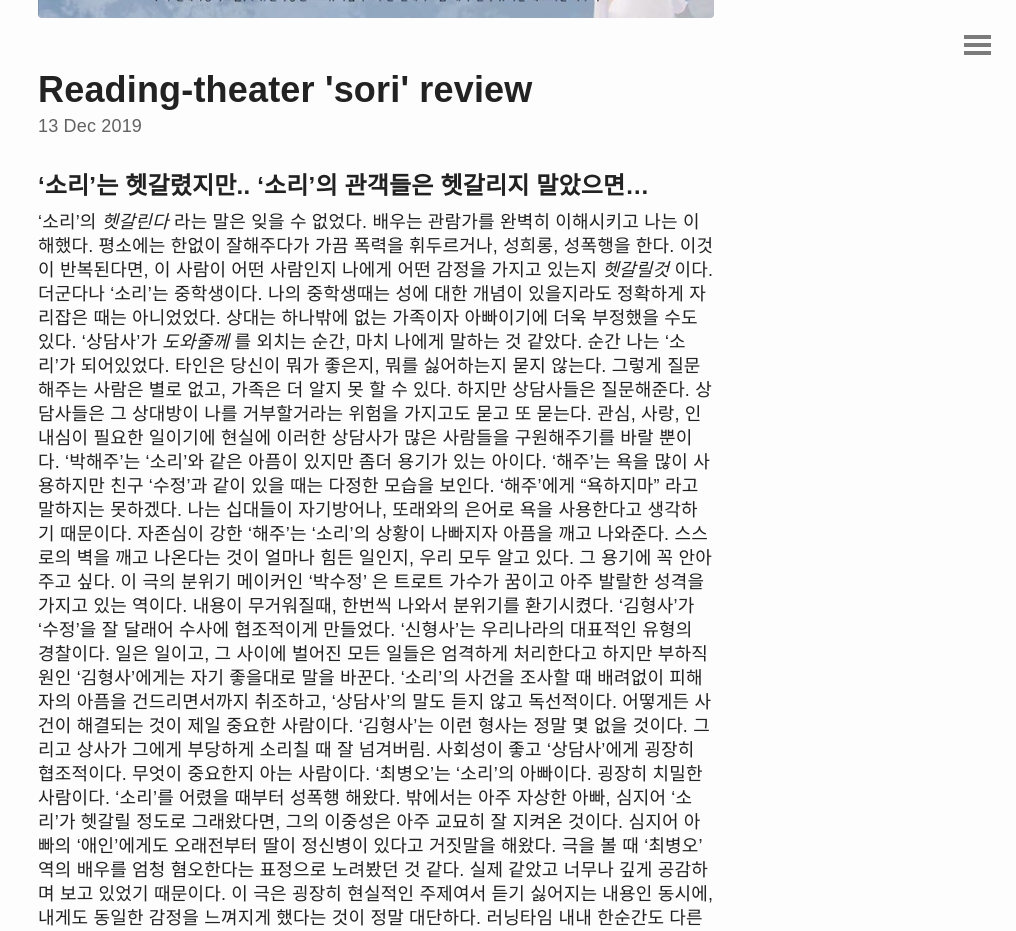
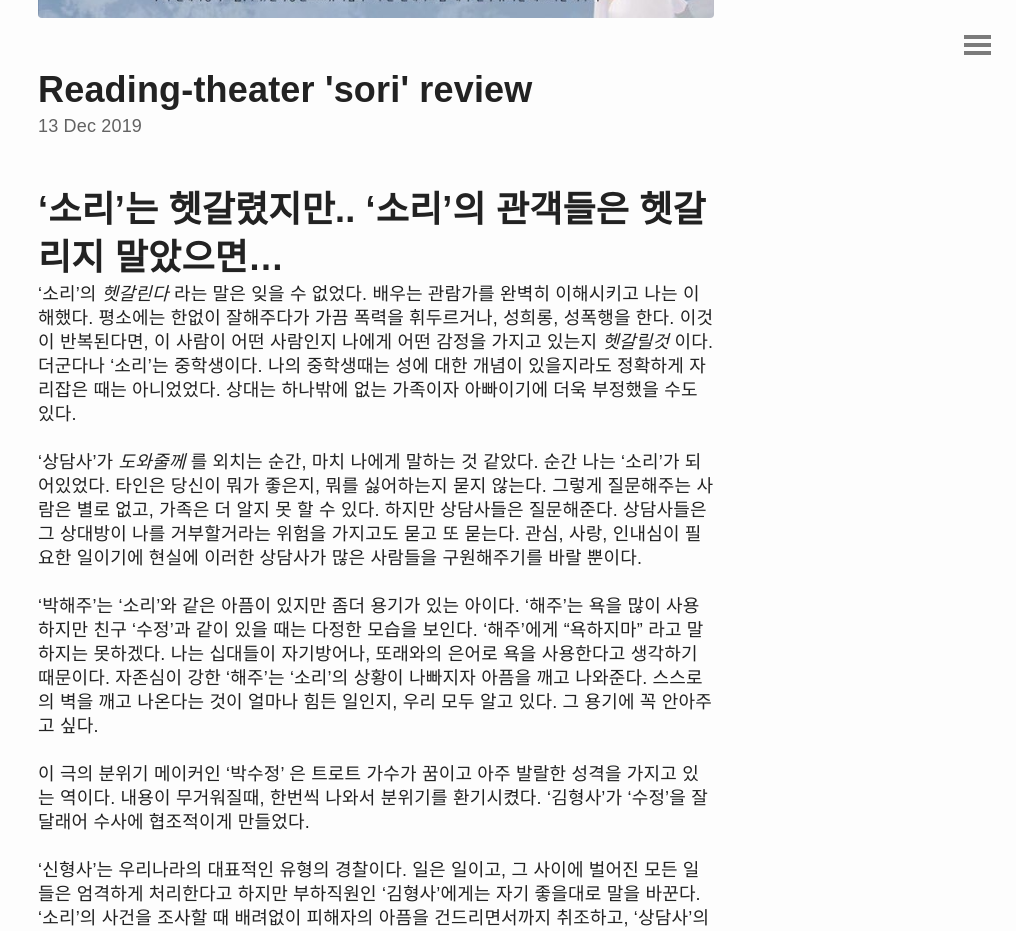
Before and after one commit to Jungyunheese/anydodid, a Jekyll site: the page built from _posts/2019-12-13-reading-theater-sori-review.md, in a window 1280 px wide and 1400 px high, scrolled down 1066 px. Shown: the top 931 px of the window, without its empty margins (264-1280 px from the left). Built offline with Jekyll 4.4.1, drawn with Linux system fonts in a browser that asks for light colours; comment, search, counter and statistics services are not loaded; some of the changed lines change nothing that is shown; some of the changed text lies outside the part shown.

Commit message:
Update 2019-12-13-reading-theater-sori-review.md

```diff
--- a/_posts/2019-12-13-reading-theater-sori-review.md
+++ b/_posts/2019-12-13-reading-theater-sori-review.md
@@ -12,20 +12,26 @@ categories:
 tags:
   - 현대차그룹 대학 연극,뮤지컬 패스티벌
   - H-씨어터 연극
-description: ‘소리’의 *헷갈린다* 라는 말은 잊을 수 없었다.
+description: ‘소리’의 "헷갈린다" 라는 말은 잊을 수 없었다.
 ---
 
-### '소리'는 헷갈렸지만.. '소리'의 관객들은 헷갈리지 말았으면...
+## '소리'는 헷갈렸지만.. '소리'의 관객들은 헷갈리지 말았으면...
 
 ‘소리’의 *헷갈린다* 라는 말은 잊을 수 없었다. 배우는 관람가를 완벽히 이해시키고 나는 이해했다. 평소에는 한없이 잘해주다가 가끔 폭력을 휘두르거나, 성희롱, 성폭행을 한다. 이것이 반복된다면, 이 사람이 어떤 사람인지 나에게 어떤 감정을 가지고 있는지 *헷갈릴것* 이다. 더군다나 ‘소리’는 중학생이다. 나의 중학생때는 성에 대한 개념이 있을지라도 정확하게 자리잡은 때는 아니었었다. 상대는 하나밖에 없는 가족이자 아빠이기에 더욱 부정했을 수도 있다.
+
 ‘상담사’가 *도와줄께* 를 외치는 순간, 마치 나에게 말하는 것 같았다. 순간 나는 ‘소리’가 되어있었다. 타인은 당신이 뭐가 좋은지, 뭐를 싫어하는지 묻지 않는다. 그렇게 질문해주는 사람은 별로 없고, 가족은 더 알지 못 할 수 있다. 하지만 상담사들은 질문해준다. 상담사들은 그 상대방이 나를 거부할거라는 위험을 가지고도 묻고 또 묻는다. 관심, 사랑, 인내심이 필요한 일이기에 현실에 이러한 상담사가 많은 사람들을 구원해주기를 바랄 뿐이다.
+
 ‘박해주’는 ‘소리’와 같은 아픔이 있지만 좀더 용기가 있는 아이다. ‘해주’는 욕을 많이 사용하지만 친구 ‘수정’과 같이 있을 때는 다정한 모습을 보인다. ‘해주’에게 “욕하지마” 라고 말하지는 못하겠다. 나는 십대들이 자기방어나, 또래와의 은어로 욕을 사용한다고 생각하기 때문이다. 자존심이 강한 ‘해주’는 ‘소리’의 상황이 나빠지자 아픔을 깨고 나와준다. 스스로의 벽을 깨고 나온다는 것이 얼마나 힘든 일인지, 우리 모두 알고 있다. 그 용기에 꼭 안아주고 싶다.
+
 이 극의 분위기 메이커인 ‘박수정’ 은 트로트 가수가 꿈이고 아주 발랄한 성격을 가지고 있는 역이다. 내용이 무거워질때, 한번씩 나와서 분위기를 환기시켰다. ‘김형사’가 ‘수정’을 잘 달래어 수사에 협조적이게 만들었다.
+
 ‘신형사’는 우리나라의 대표적인 유형의 경찰이다. 일은 일이고, 그 사이에 벌어진 모든 일들은 엄격하게 처리한다고 하지만 부하직원인 ‘김형사’에게는 자기 좋을대로 말을 바꾼다. ‘소리’의 사건을 조사할 때 배려없이 피해자의 아픔을 건드리면서까지 취조하고, ‘상담사’의 말도 듣지 않고 독선적이다. 어떻게든 사건이 해결되는 것이 제일 중요한 사람이다.
+
 ‘김형사’는 이런 형사는 정말 몇 없을 것이다. 그리고 상사가 그에게 부당하게 소리칠 때 잘 넘겨버림. 사회성이 좋고 ‘상담사’에게 굉장히 협조적이다. 무엇이 중요한지 아는 사람이다.
+
 ‘최병오’는 ‘소리’의 아빠이다. 굉장히 치밀한 사람이다. ‘소리’를 어렸을 때부터 성폭행 해왔다. 밖에서는 아주 자상한 아빠, 심지어 ‘소리’가 헷갈릴 정도로 그래왔다면, 그의 이중성은 아주 교묘히 잘 지켜온 것이다. 심지어 아빠의 ‘애인’에게도 오래전부터 딸이 정신병이 있다고 거짓말을 해왔다. 극을 볼 때 ‘최병오’ 역의 배우를 엄청 혐오한다는 표정으로 노려봤던 것 같다. 실제 같았고 너무나 깊게 공감하며 보고 있었기 때문이다.
 이 극은 굉장히 현실적인 주제여서 듣기 싫어지는 내용인 동시에,  내게도 동일한 감정을 느껴지게 했다는 것이 정말 대단하다. 러닝타임 내내 한순간도 다른 생각이 든적이 없다. 긴장감, 무서움, 따스함, 포근함 등이 극에 몰입하는 모든 순간들이 다 느껴져서 연극으로 정식으로 나오면 다시 보고싶다  꼭 제작되길 간절히 빈다.
 
-![표](C:\Users\fitty\blog\img\post\01\표.jpg)
+![표](..\img\post\01\표.jpg)
 
-![배우들](C:\Users\fitty\blog\img\post\01\배우들.jpg)
+![배우들](..\img\post\01\배우들.jpg)
```
